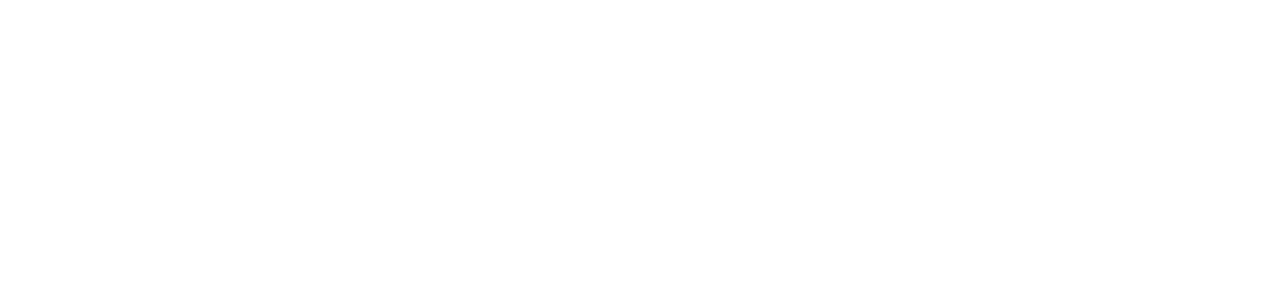
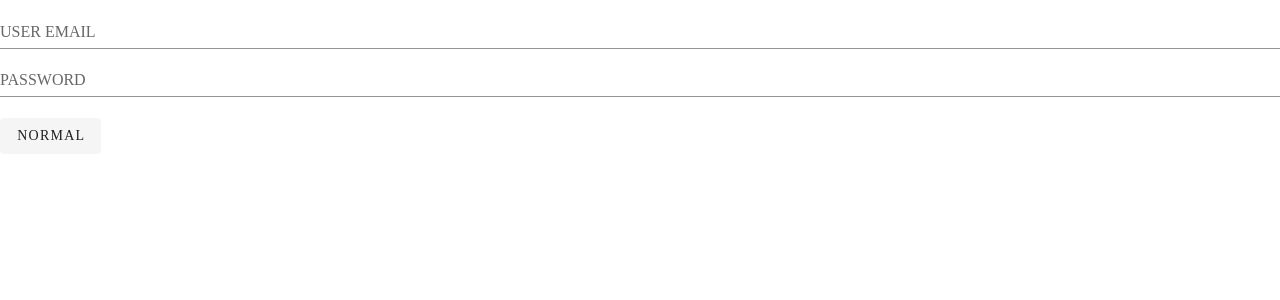
Before and after one commit to chd830/Petstagram, a Vue app in the folder front/petstagram/: page /signup in a window 1280 px wide. Shown: the top 300 px of the page. Built offline with nearby package versions, Linux system fonts and the light colour scheme.

Commit message:
인풋태그 추가 및 클릭이벤트생성

```diff
--- /dev/null
+++ b/front/petstagram/src/components/SignUp.vue
@@ -0,0 +1,22 @@
+<template>
+  <div id="form-2">
+    <v-text-field
+      label="USER EMAIL"
+      hide-details="auto"
+    ></v-text-field>
+    <v-text-field label="PASSWORD"></v-text-field>
+    <v-btn v-on:click="signin" depressed>
+      Normal
+    </v-btn>
+  </div>
+</template>
+
+<script>
+export default {
+  methods: {
+    signin: function() {
+      console.log("clicked")
+    }
+  }
+}
+</script>
--- a/front/petstagram/src/router/router.js
+++ b/front/petstagram/src/router/router.js
@@ -15,7 +15,13 @@
         path: "/",
         name: "HelloWorld",
         component: () => import('./../components/HelloWorld.vue')
+    },
+    {
+        path: "/signup",
+        name: "SignUp",
+        component: () => import('./../components/SignUp.vue')
     }
+
     // {
     //     path: "/", // 경로
     //     name: "Topic", // 해당 경로의 이름
```
Also changed, not shown: 1 other file (tests, documents, lock files or other folders).
